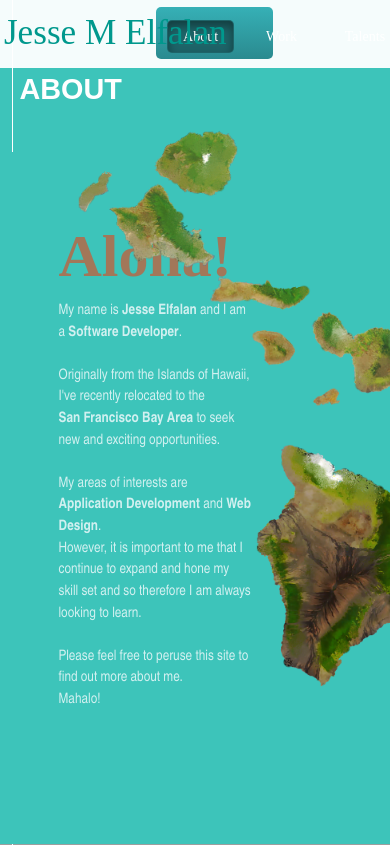
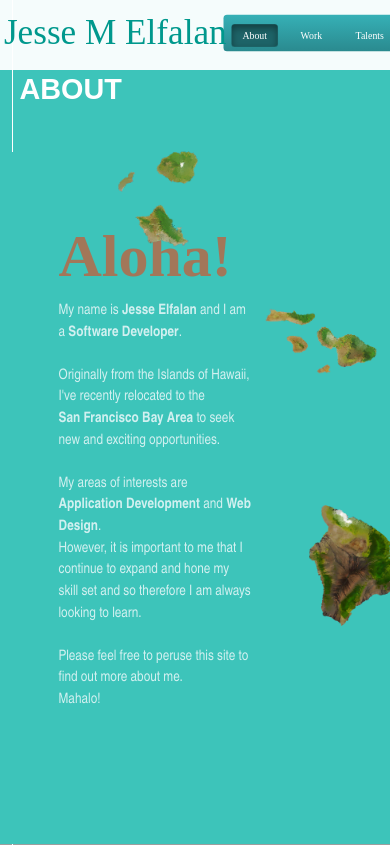
Before and after one commit to elfalan/portfolio, a Django app: page / in a window 390 px wide. Shown: the top 845 px of the page. Run offline with Django 3.2, Linux system fonts and the light colour scheme; grey boxes are pictures that could not be loaded.

Commit message:
responsive scaling for devices

```diff
--- a/professional_portfolio/static/professional_portfolio/js/init.js
+++ b/professional_portfolio/static/professional_portfolio/js/init.js
@@ -186,10 +186,11 @@ smoothScroll.init({
 });
 
 /************************
- * picture gallery
+ * picture gallery and text
  */
 $(window).on('resize', function () {
 
+    //scaling of text and gallery elements
     var content_text = $('.content_text');
     var tab_text = $('.tab_text');
 
@@ -199,63 +200,68 @@ $(window).on('resize', function () {
     var screenwidth = parseInt($(window).width());
     var ratio = Math.floor(parseFloat((22/screenwidth)*100));
 
-//    alert("font: " + fontSize.toString()+ "\n" +
-//        "height" + screenheight.toString() + "\n" +
-//        "width" + screenwidth.toString() + "\n" +
-//        "ratio: " + ratio);
-
 
    var newContextFontSize = (70-(ratio*5)) + '%';
     content_text.css("font-size",newContextFontSize);
     var newTabFontSize = (110-(ratio*10)) + '%';
+
+//    change tab content text
     tab_text.css("font-size",newTabFontSize);
+    $('.tab_anchor').css("font-size",newTabFontSize);
+
+//    change header text
      newTabFontSize = (200-(ratio*15)) + '%';
     $('.tab_text_header').css("font-size",newTabFontSize);
 
-    if((1300 < screenwidth)&&(screenwidth < 1500)){
+
+
+    if((1405 < screenwidth)&&(screenwidth < 1645)){
     $('.gallery').css("transform", "translate(-10%,-5%) scale(0.9,0.9)");
-    $('.island_container').css("transform", "translate(-10%,-5%) scale(0.9,0.9)");
-            $('#cssmenu').css("transform", "translate(-10%,-5%) scale(0.9,0.9)");
+                    $('#cssmenu').css("transform","scale(1.0,1.0)");
 
         }
-    else if((1100 < screenwidth)&&(screenwidth < 1300)){
+    else if((1117 < screenwidth)&&(screenwidth < 1405)){
+//        alert("2nd");
     $('.gallery').css("transform", "translate(-10%,-10%) scale(0.8,0.8)");
-    $('.island_container').css("transform", "translate(-10%,-10%) scale(0.8,0.8)");
-    $('#cssmenu').css("transform", "translate(-10%,-5%) scale(0.8,0.8)");}
+                $('#cssmenu').css("transform","scale(1.0,1.0)");
+}
 
-    else if((1000 < screenwidth)&&(screenwidth < 1100)){
+    else if((989 < screenwidth)&&(screenwidth < 1117)){
     $('.gallery').css("transform", "translate(-10%,-10%) scale(0.7,0.7)");
-    $('.island_container').css("transform", "translate(-10%,-10%) scale(0.7,0.7)");
-//    $('#cssmenu').css("transform", "translate(-10%,-10%) scale(0.7,0.7)");
+                $('#cssmenu').css("transform","scale(1.0,1.0)");
+}
+
+    else if((750 < screenwidth)&&(screenwidth < 989)){
+        alert("ipad size");
+    $('.gallery').css("transform", "translate(-15%,-10%) scale(0.65,0.65)");
+        $('#talent_window').css("transform", "translate(-15%,-10%) scale(0.65,0.65)");
+            $('#cssmenu').css("transform","scale(1.0,1.0)");
+        $('.island').css("transform", "scale(0.3,0.3)")
+
+}
+
+    else if((350 < screenwidth)&&(screenwidth < 750)){
+        alert("iphone size");
+    $('.gallery').css("transform", "translate(-25%,-10%) scale(0.4,0.4)");
+    $('#talent_window').css("transform", "translate(-30%,-10%) scale(0.45,0.45)");
+    $('.tab_anchor').css("font-size","50%");
+    $('#cssmenu').css("transform","scale(0.7,0.7)");
+        $('.island').css("transform", "scale(0.2,0.2)");
+        $('.island_container').css("transform","scale(0.2,0.2");
+
     }
 
-    else if((800 < screenwidth)&&(screenwidth < 1200)){
-    $('.gallery').css("transform", "translate(-15%,-10%) scale(0.5,0.5)");
-    $('.island_container').css("transform", "translate(-15%,-10%) scale(0.5,0.5)");
-    $('#cssmenu').css("transform", "translate(-15%,-10%) scale(0.5,0.5)");}
+    else if(screenwidth < 350){
+    $('.gallery').css("transform", "translate(-25%,-10%) scale(0.3,0.3)");
+    $('#talent_window').css("transform", "translate(-35%,-10%) scale(0.3,0.3)");
+        alert("small window");
+    }
+    else if(screenwidth > 1645){
+        $('.gallery').css("transform", "scale(1.0,1.0)");
+    }
 
-    else if((600 < screenwidth)&&(screenwidth < 800)){
-    $('.gallery').css("transform", "translate(-15%,-10%) scale(0.45,0.45)");
-    $('#talent_window').css("transform", "translate(-30%,-10%) scale(0.45,0.45)");}
 
-    else if((300 < screenwidth)&&(screenwidth < 600)){
-    $('.gallery').css("transform", "translate(-10%,-10%) scale(0.4,0.4)");
-    $('#talent_window').css("transform", "translate(-35%,-10%) scale(0.4,0.4)");}
-
-//    else if(300 < screenwidth){
-//    $('.gallery').css("transform", "translate(-15%,-10%) scale(0.3,0.3)");}
-
-//   if(screenwidth < 500){
-//    $('.gallery').css("transform", "translate(-10%,-10%) scale(0.5,0.5)");
-//    }
-
-    else{
-        $('.gallery').css("transform", "scale(1.0,1.0)");
-        $('#cssmenu').css("transform", "scale(1.0,1.0)");
-    }
-//    var max_height = 90-(ratio*5) + '%';
-//        var max_width = 90-(ratio*5) + '%';
-
+    //render picture galleries
     $('#dcmd_gallery').photosetGrid({
         highresLinks: true,
         rel: 'dcmd_gallery',
--- a/professional_portfolio/static/professional_portfolio/nav.css
+++ b/professional_portfolio/static/professional_portfolio/nav.css
@@ -20,10 +20,10 @@
   -o-border-radius: 5px;
   border-radius: 5px;
   /*width: 470px;*/
-  width: 30%;
-    height:65%;
-  max-width: 30%;
-  max-height: 60%;
+  width: 450px;
+    /*height:65%;*/
+  /*max-width: 30%;*/
+  /*max-height: 60%;*/
 
 }
 #cssmenu ul {
--- a/professional_portfolio/static/professional_portfolio/style.css
+++ b/professional_portfolio/static/professional_portfolio/style.css
@@ -7,8 +7,8 @@
     z-index: 999;
     background: rgba(255, 255, 255, 0.95);
     color: #fff;
-     /*height: 60px;*/
-     height: 8%;
+     height: 70px;
+     /*height: 8%;*/
 }
 
 .name_header {
--- a/professional_portfolio/templates/professional_portfolio/index_edit.html
+++ b/professional_portfolio/templates/professional_portfolio/index_edit.html
@@ -105,9 +105,9 @@
 
         <div data-stellar-ratio="3" class="item" id="tabs" style="left:0%; top:15%">
             <ul>
-                <li><a id="tab1_anchor" href="#tabs-1">Technical Skills / Experience</a></li>
-                <li><a id="tab2_anchor" href="#tabs-2">Grails Project</a></li>
-                <li><a id="tab3_anchor" href="#tabs-3">Academic Projects</a></li>
+                <li><a class="tab_anchor" id="tab1_anchor" href="#tabs-1">Technical Skills / Experience</a></li>
+                <li><a class="tab_anchor" id="tab2_anchor" href="#tabs-2">Grails Project</a></li>
+                <li><a class="tab_anchor" id="tab3_anchor" href="#tabs-3">Academic Projects</a></li>
             </ul>
             <div id="tabs-1">
                 <div class="tab_text" style="position:relative">
```
